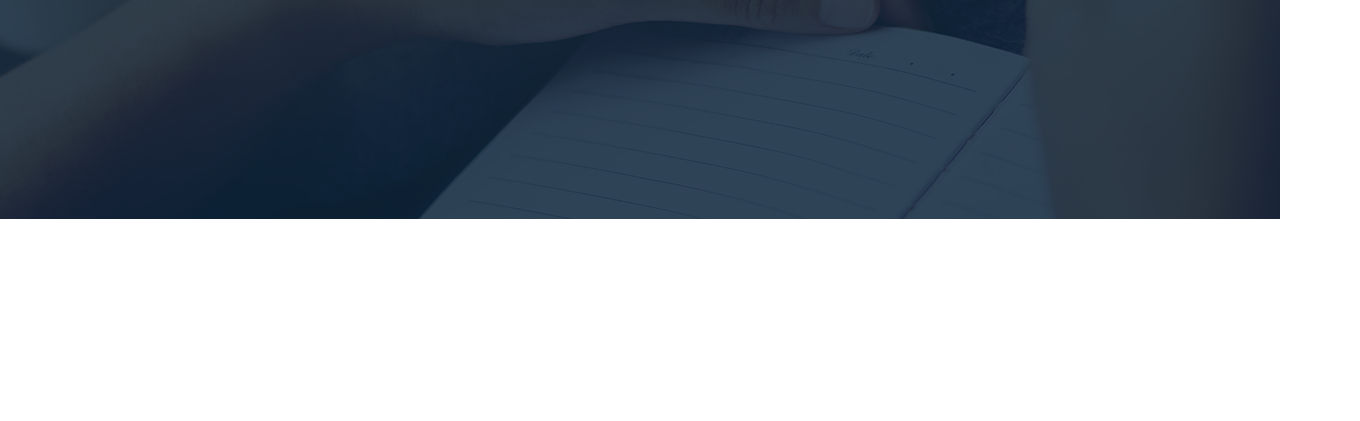
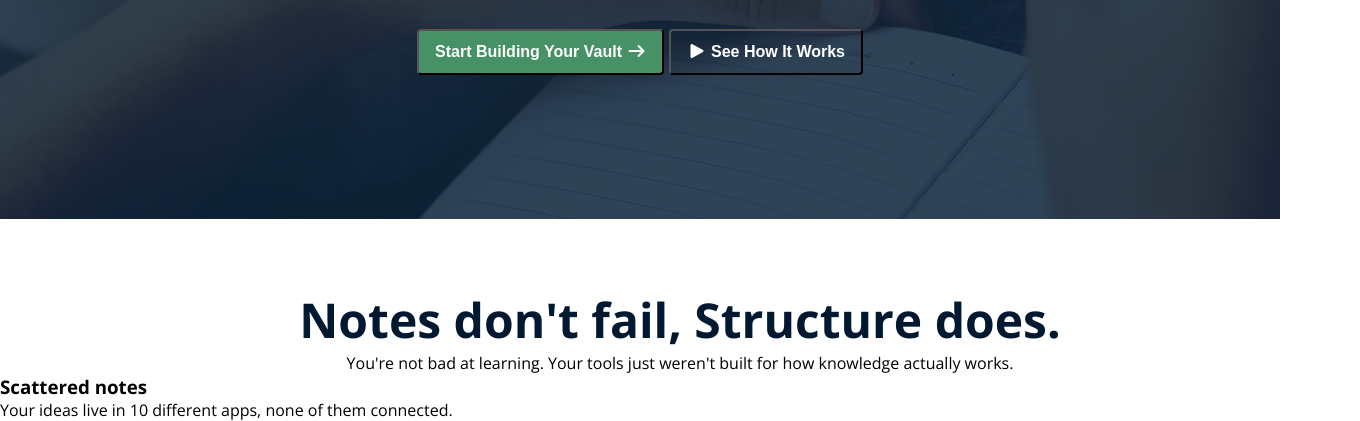
Before and after one commit to sohagmiah2411480/Knowledge-vault-Assignment-1, a plain HTML site: page index.html in a window 1280 px wide. Shown: the part 552-973 px from the top of the page, 1360 px wide, since content can reach past the window. Before the commit the page ends 800 px from the top, so only its background shows below. Drawn offline with nearby package versions, Linux system fonts and the light colour scheme.

Commit message:
again committed

```diff
--- a/index.html
+++ b/index.html
@@ -66,8 +66,38 @@
 
         </section>
     </header>
-    <main>
-        <section>
+    <main >
+        <section class="notes">
+            <div class="section">
+                <h1 class="section-heading">
+                    Notes don't fail, Structure does.
+                </h1>
+
+                <p class="subtitle">
+                    You're not bad at learning. Your tools just weren't built for how knowledge actually works.
+
+                </p>
+
+            </div>
+
+
+
+
+            <div class="card">
+                <div class="card-image">
+
+
+
+
+                </div>
+                <div class="card-text">
+                    <h3 class="card-title">Scattered notes</h3>
+                    <p class="card-subtitle">Your ideas live in 10 different apps, none of them connected.</p>
+
+                </div>
+
+
+            </div>
 
         </section>
     </main>
--- a/styles/style.css
+++ b/styles/style.css
@@ -76,12 +76,16 @@
 .banner-text h1{
     text-align: center;
     padding-top: 16px;
+    font-size: 80px;
+
 }
 .banner-text h1 .color-white{
     color: #FFFFFF;
+
 }
 .banner-text h1 .color-green{
     color: #30BB68;
+
 
 }
 .banner-text p{
@@ -116,3 +120,33 @@
     font-size: 16px;
     font-weight: 600;
 }
+notes{
+    max-width: 1600px;
+    /*height: 448px;*/
+    background-color: #FFFFFF;
+}
+.notes .section{
+    width: 1360px;
+    gap: 16px;
+    text-align: center;
+    padding-top: 68px;
+
+}
+.section .section-heading{
+    font-size: 48px;
+    color: #001931;
+    font-weight: bold;
+}
+.section-heading .subtitle{
+    font-size: 16px;
+    line-height: 20px;
+    color: #627382;
+
+
+
+}
+
+.card{
+    display: flex;
+
+}
```
